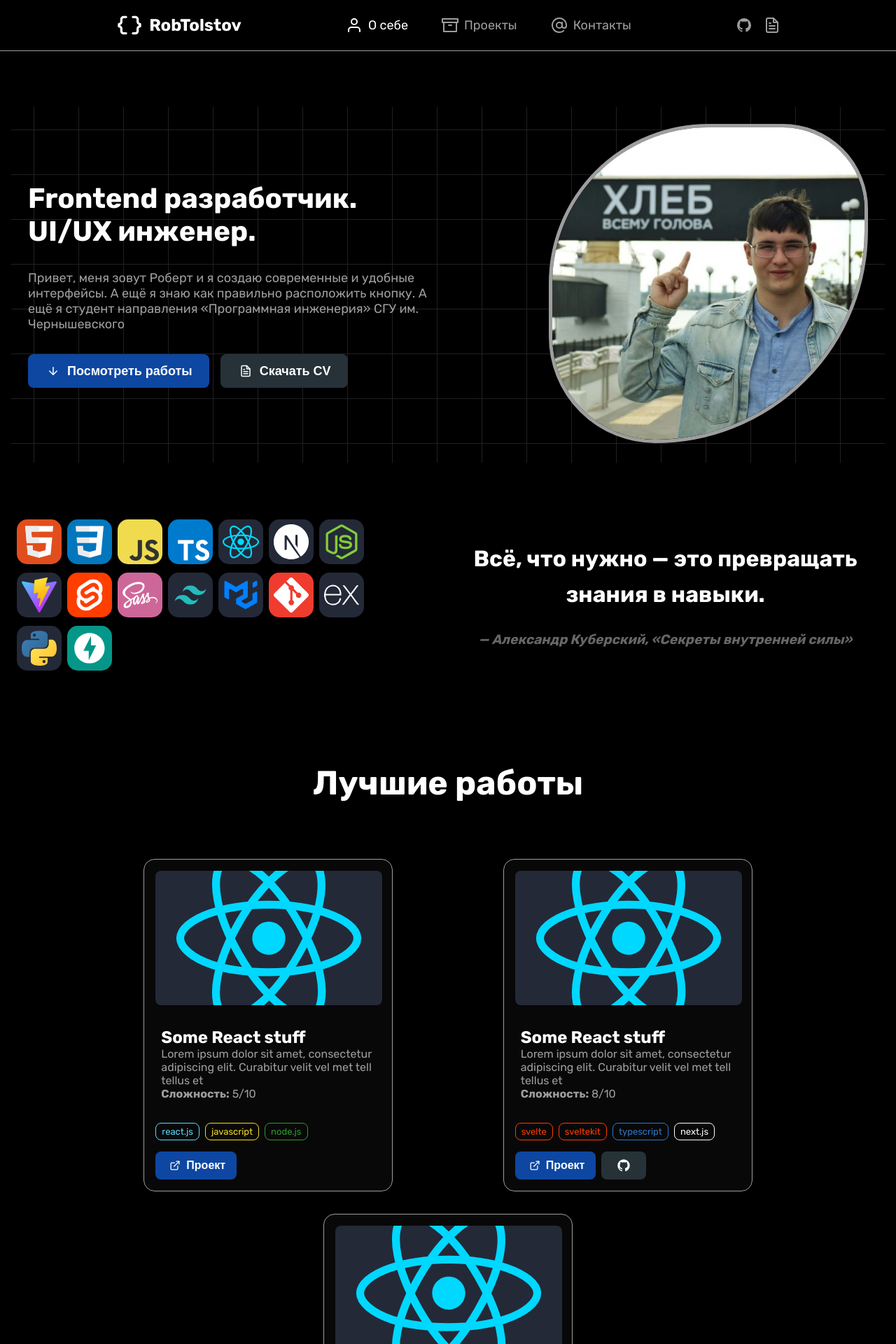
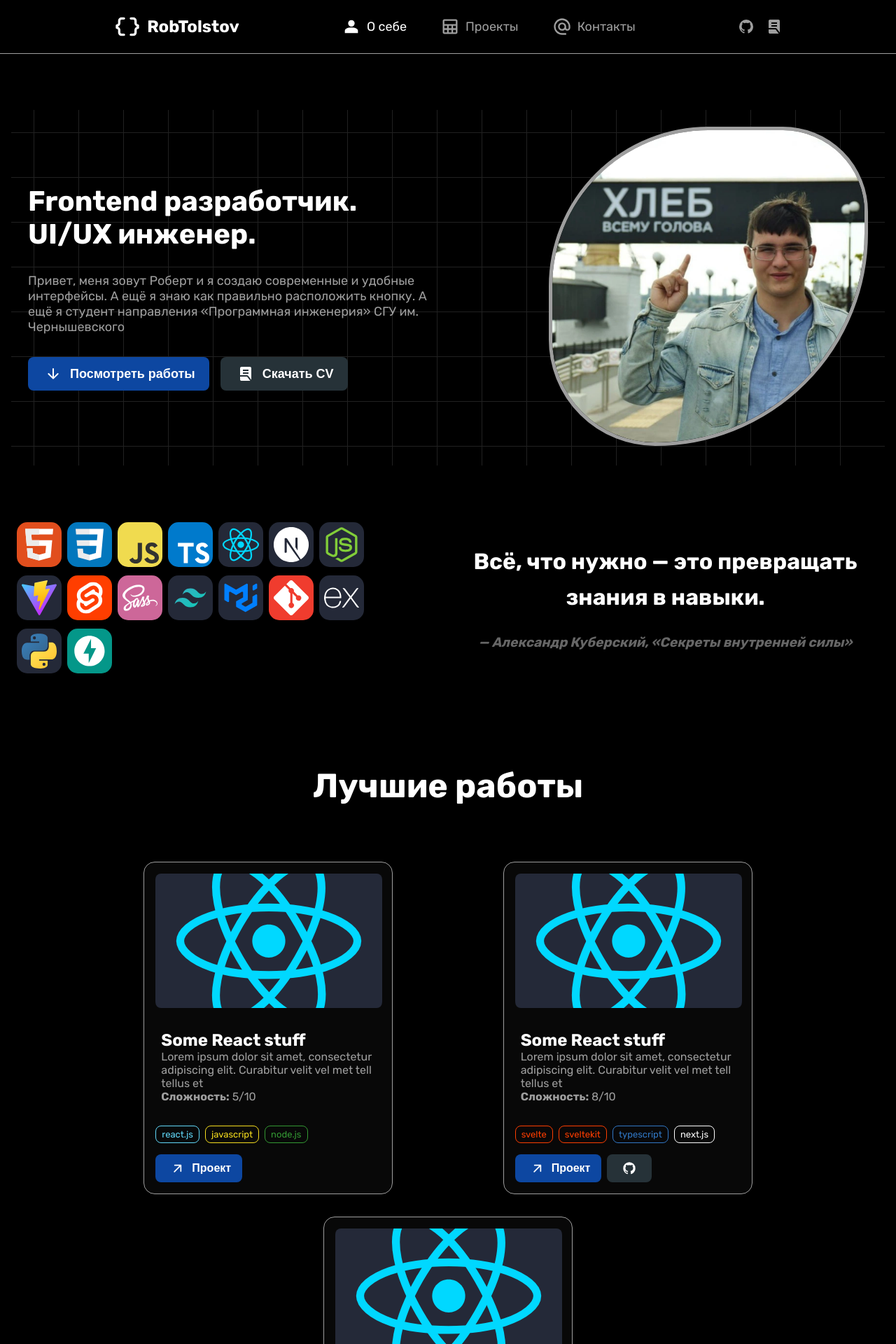
Before and after one commit to jean3102/React-portfolio, a Next.js app: page / in a window 1280 px wide. Shown: the top 1920 px of the page at 70% size. Built offline with nearby package versions, Linux system fonts and the light colour scheme.

Commit message:
Refactor (Icons): Added custom Icon components

```diff
--- a/src/components/Button/Button.module.scss
+++ b/src/components/Button/Button.module.scss
@@ -263,7 +263,7 @@
 
 .small {
     font-size: medium;
-    padding: .5rem 1rem .5rem;
+    padding: .25rem 1rem;
     gap: .25rem;
     margin: 0;
 
@@ -274,7 +274,7 @@
 
 .medium {
     font-size: large;
-    padding: .75rem 1.5rem;
+    padding: .5rem 1.25rem;
     gap: .5rem;
     margin: 0;
 
--- /dev/null
+++ b/src/components/Icons/ArrowDownward.tsx
@@ -0,0 +1,6 @@
+import React from "react"
+import type { SVGProps } from "react"
+
+export function ArrowDownward(props: SVGProps<SVGSVGElement>) {
+	return (<svg xmlns="http://www.w3.org/2000/svg" width="2rem" height="2rem" viewBox="0 0 24 24" {...props}><path fill="currentColor" d="M11 16.175V5q0-.425.288-.712T12 4t.713.288T13 5v11.175l4.9-4.9q.3-.3.7-.288t.7.313q.275.3.287.7t-.287.7l-6.6 6.6q-.15.15-.325.213t-.375.062t-.375-.062t-.325-.213l-6.6-6.6q-.275-.275-.275-.687T4.7 11.3q.3-.3.713-.3t.712.3z"></path></svg>)
+}
--- /dev/null
+++ b/src/components/Icons/ArrowOutward.tsx
@@ -0,0 +1,6 @@
+import React from "react"
+import type { SVGProps } from "react"
+
+export function ArrowOutward(props: SVGProps<SVGSVGElement>) {
+	return (<svg xmlns="http://www.w3.org/2000/svg" width="2rem" height="2rem" viewBox="0 0 24 24" {...props}><path fill="currentColor" d="M6 7c0 .55.45 1 1 1h7.59l-8.88 8.88a.996.996 0 1 0 1.41 1.41L16 9.41V17c0 .55.45 1 1 1s1-.45 1-1V7c0-.55-.45-1-1-1H7c-.55 0-1 .45-1 1"></path></svg>)
+}
--- /dev/null
+++ b/src/components/Icons/CV.tsx
@@ -0,0 +1,6 @@
+import React from "react"
+import type { SVGProps } from "react"
+
+export function CV(props: SVGProps<SVGSVGElement>) {
+	return (<svg xmlns="http://www.w3.org/2000/svg" width="2rem" height="2rem" viewBox="0 0 24 24" {...props}><path fill="currentColor" d="M8 12h8v-2H8zm0-4h8V6H8zm11.95 12.475L15.9 15.2q-.425-.575-1.05-.887T13.5 14H4V4q0-.825.588-1.412T6 2h12q.825 0 1.413.588T20 4v16q0 .125-.012.238t-.038.237M6 22q-.825 0-1.412-.587T4 20v-4h9.5q.25 0 .463.113t.362.312l4.2 5.5q-.125.05-.262.063T18 22z"></path></svg>)
+}
--- /dev/null
+++ b/src/components/Icons/Contacts.tsx
@@ -0,0 +1,6 @@
+import React from "react"
+import type { SVGProps } from "react"
+
+export function Contacts(props: SVGProps<SVGSVGElement>) {
+	return (<svg xmlns="http://www.w3.org/2000/svg" width="1.75rem" height="1.75rem" viewBox="0 0 24 24" {...props}><path fill="currentColor" d="M12 22q-2.075 0-3.9-.788t-3.175-2.137T2.788 15.9T2 12t.788-3.9t2.137-3.175T8.1 2.788T12 2t3.9.788t3.175 2.137T21.213 8.1T22 12v1.45q0 1.475-1.012 2.513T18.5 17q-.875 0-1.65-.375t-1.3-1.075q-.725.725-1.638 1.088T12 17q-2.075 0-3.537-1.463T7 12t1.463-3.537T12 7t3.538 1.463T17 12v1.45q0 .65.425 1.1T18.5 15t1.075-.45t.425-1.1V12q0-3.35-2.325-5.675T12 4T6.325 6.325T4 12t2.325 5.675T12 20h5v2zm0-7q1.25 0 2.125-.875T15 12t-.875-2.125T12 9t-2.125.875T9 12t.875 2.125T12 15"></path></svg>)
+}
--- a/src/components/Icons/Gmail.tsx
+++ b/src/components/Icons/Gmail.tsx
@@ -2,5 +2,5 @@ import React from "react"
 import type { SVGProps } from "react"
 
 export function Gmail(props: SVGProps<SVGSVGElement>) {
-	return (<svg xmlns="http://www.w3.org/2000/svg" width="1.75rem" height="1.75rem" viewBox="0 0 14 14" {...props}><g fill="none" stroke="currentColor" strokeLinecap="round" strokeLinejoin="round"><path d="M1.743 12.003h2.65V3.088l-.812-.52C2.406 1.816.86 2.658.86 4.05v7.074c0 .486.396.88.884.88Z"></path><path d="M.86 4.05v1.176l3.533 2.263l2.65 1.698l2.65-1.698l3.534-2.263V4.049c0-1.392-1.547-2.234-2.723-1.48l-.81.52l-2.651 1.697l-2.65-1.698l-.812-.52C2.406 1.816.86 2.658.86 4.05"></path><path d="M9.693 12.003h2.65a.882.882 0 0 0 .883-.88V4.049c0-1.392-1.546-2.234-2.722-1.48l-.811.52z"></path></g></svg>)
+	return (<svg xmlns="http://www.w3.org/2000/svg" width="2rem" height="2rem" viewBox="0 0 14 14" {...props}><g fill="none" stroke="currentColor" strokeLinecap="round" strokeLinejoin="round"><path d="M1.743 12.003h2.65V3.088l-.812-.52C2.406 1.816.86 2.658.86 4.05v7.074c0 .486.396.88.884.88Z"></path><path d="M.86 4.05v1.176l3.533 2.263l2.65 1.698l2.65-1.698l3.534-2.263V4.049c0-1.392-1.547-2.234-2.723-1.48l-.81.52l-2.651 1.697l-2.65-1.698l-.812-.52C2.406 1.816.86 2.658.86 4.05"></path><path d="M9.693 12.003h2.65a.882.882 0 0 0 .883-.88V4.049c0-1.392-1.546-2.234-2.722-1.48l-.811.52z"></path></g></svg>)
 }
--- /dev/null
+++ b/src/components/Icons/Person.tsx
@@ -0,0 +1,6 @@
+import React from "react"
+import type { SVGProps } from "react"
+
+export function Person(props: SVGProps<SVGSVGElement>) {
+	return (<svg xmlns="http://www.w3.org/2000/svg" width="1.75rem" height="1.75rem" viewBox="0 0 24 24" {...props}><path fill="currentColor" d="M12 12q-1.65 0-2.825-1.175T8 8t1.175-2.825T12 4t2.825 1.175T16 8t-1.175 2.825T12 12m-8 8v-2.8q0-.85.438-1.562T5.6 14.55q1.55-.775 3.15-1.162T12 13t3.25.388t3.15 1.162q.725.375 1.163 1.088T20 17.2V20z"></path></svg>)
+}
--- /dev/null
+++ b/src/components/Icons/Projects.tsx
@@ -0,0 +1,6 @@
+import React from "react"
+import type { SVGProps } from "react"
+
+export function Projects(props: SVGProps<SVGSVGElement>) {
+	return (<svg xmlns="http://www.w3.org/2000/svg" width="1.75rem" height="1.75rem" viewBox="0 0 24 24" {...props}><path fill="currentColor" d="M3 19V5q0-.825.588-1.412T5 3h14q.825 0 1.413.588T21 5v14q0 .825-.587 1.413T19 21H5q-.825 0-1.412-.587T3 19M5 9h14V5H5zm5.325 5h3.35v-3h-3.35zm0 5h3.35v-3h-3.35zM5 14h3.325v-3H5zm10.675 0H19v-3h-3.325zM5 19h3.325v-3H5zm10.675 0H19v-3h-3.325z"></path></svg>)
+}
--- a/src/components/Icons/Telegram.tsx
+++ b/src/components/Icons/Telegram.tsx
@@ -2,5 +2,5 @@ import React from "react"
 import type { SVGProps } from "react"
 
 export function Telegram(props: SVGProps<SVGSVGElement>) {
-	return (<svg xmlns="http://www.w3.org/2000/svg" width="1.5rem" height="1.5rem" viewBox="0 0 24 24" {...props}><g fill="none" fillRule="evenodd"><path d="M24 0v24H0V0zM12.593 23.258l-.011.002l-.071.035l-.02.004l-.014-.004l-.071-.035q-.016-.005-.024.005l-.004.01l-.017.428l.005.02l.01.013l.104.074l.015.004l.012-.004l.104-.074l.012-.016l.004-.017l-.017-.427q-.004-.016-.017-.018m.265-.113l-.013.002l-.185.093l-.01.01l-.003.011l.018.43l.005.012l.008.007l.201.093q.019.005.029-.008l.004-.014l-.034-.614q-.005-.019-.02-.022m-.715.002a.02.02 0 0 0-.027.006l-.006.014l-.034.614q.001.018.017.024l.015-.002l.201-.093l.01-.008l.004-.011l.017-.43l-.003-.012l-.01-.01z"></path><path fill="white" d="M19.777 4.43a1.5 1.5 0 0 1 2.062 1.626l-2.268 13.757c-.22 1.327-1.676 2.088-2.893 1.427c-1.018-.553-2.53-1.405-3.89-2.294c-.68-.445-2.763-1.87-2.507-2.884c.22-.867 3.72-4.125 5.72-6.062c.785-.761.427-1.2-.5-.5c-2.302 1.738-5.998 4.381-7.22 5.125c-1.078.656-1.64.768-2.312.656c-1.226-.204-2.363-.52-3.291-.905c-1.254-.52-1.193-2.244-.001-2.746z"></path></g></svg>)
+	return (<svg xmlns="http://www.w3.org/2000/svg" width="2rem" height="2rem" viewBox="0 0 24 24" {...props}><g fill="none" fillRule="evenodd"><path d="M24 0v24H0V0zM12.593 23.258l-.011.002l-.071.035l-.02.004l-.014-.004l-.071-.035q-.016-.005-.024.005l-.004.01l-.017.428l.005.02l.01.013l.104.074l.015.004l.012-.004l.104-.074l.012-.016l.004-.017l-.017-.427q-.004-.016-.017-.018m.265-.113l-.013.002l-.185.093l-.01.01l-.003.011l.018.43l.005.012l.008.007l.201.093q.019.005.029-.008l.004-.014l-.034-.614q-.005-.019-.02-.022m-.715.002a.02.02 0 0 0-.027.006l-.006.014l-.034.614q.001.018.017.024l.015-.002l.201-.093l.01-.008l.004-.011l.017-.43l-.003-.012l-.01-.01z"></path><path fill="white" d="M19.777 4.43a1.5 1.5 0 0 1 2.062 1.626l-2.268 13.757c-.22 1.327-1.676 2.088-2.893 1.427c-1.018-.553-2.53-1.405-3.89-2.294c-.68-.445-2.763-1.87-2.507-2.884c.22-.867 3.72-4.125 5.72-6.062c.785-.761.427-1.2-.5-.5c-2.302 1.738-5.998 4.381-7.22 5.125c-1.078.656-1.64.768-2.312.656c-1.226-.204-2.363-.52-3.291-.905c-1.254-.52-1.193-2.244-.001-2.746z"></path></g></svg>)
 }
--- a/src/modules/HeroSection/HeroSection.tsx
+++ b/src/modules/HeroSection/HeroSection.tsx
@@ -4,7 +4,8 @@ import Section from "@/modules/Section/Section"
 import style from "./HeroSection.module.scss"
 import Image from "next/image"
 import Button from "@/components/Button/Button"
-import { ArrowDown, FileText } from "react-feather"
+import { ArrowDownward } from "@/components/Icons/ArrowDownward"
+import { CV } from "@/components/Icons/CV"
 import Link from "next/link"
 
 const HeroSection = () => {
@@ -20,10 +21,10 @@ const HeroSection = () => {
           </div>
           <div className={style.callToAction} data-aos="fade-up" data-aos-delay="400">
             <Link href="#проекты">
-              <Button variant="primary" icon={<ArrowDown />}>Посмотреть работы</Button>
+              <Button variant="primary" icon={<ArrowDownward />}>Посмотреть работы</Button>
             </Link>
             <Link href="#" download>
-              <Button variant="secondary" icon={<FileText />}>Скачать CV</Button>
+              <Button variant="secondary" icon={<CV />}>Скачать CV</Button>
             </Link>
           </div>
         </div>
--- a/src/modules/Navbar/Navbar.tsx
+++ b/src/modules/Navbar/Navbar.tsx
@@ -3,24 +3,27 @@ import React, { useState, useEffect } from "react"
 import style from "./Navbar.module.scss"
 import Link from "next/link"
 import Image from "next/image"
-import { Archive, AtSign, FileText, User } from "react-feather"
 import { GitHub } from "@/components/Icons/Github"
+import { CV } from "@/components/Icons/CV"
+import { Person } from "@/components/Icons/Person"
+import { Projects } from "@/components/Icons/Projects"
+import { Contacts } from "@/components/Icons/Contacts"
 
 const routes = [
   {
     label: "О себе",
     href: "#о_себе",
-    icon: <User />
+    icon: <Person />
   },
   {
     label: "Проекты",
     href: "#проекты",
-    icon: <Archive />
+    icon: <Projects />
   },
   {
     label: "Контакты",
     href: "#контакты",
-    icon: <AtSign />
+    icon: <Contacts />
   }
 ]
 
@@ -77,7 +80,7 @@ const Navbar = () => {
           <GitHub />
         </Link>
         <Link href="#" target="_blank" download>
-          <FileText />
+          <CV />
         </Link>
       </div>
       <button className={`${style.burger} ${navToggle ? style.active : ""}`} onClick={() => {setNavToggle(prev => !prev)}}>
--- a/src/modules/ProjectsSection/ProjectsSection.tsx
+++ b/src/modules/ProjectsSection/ProjectsSection.tsx
@@ -5,7 +5,7 @@ import style from "./ProjectsSection.module.scss"
 import { projectsList } from "@/utils/projects"
 import Card from "@/components/Card/Card"
 import Button from "@/components/Button/Button"
-import { ExternalLink } from "react-feather"
+import { ArrowOutward } from "@/components/Icons/ArrowOutward"
 import { GitHub } from "@/components/Icons/Github"
 
 interface Project {
@@ -28,10 +28,10 @@ const CardControls = ({ project }: CardControlsProps) => {
   return (
     <div className={style.controls}>
       {project.link ? <a href={project.link} rel="noopener norefferer" target="_blank">
-                        <Button variant="primary" size="small" icon={<ExternalLink />}>Проект</Button>
+                        <Button variant="primary" size="small" icon={<ArrowOutward />}>Проект</Button>
                       </a> : ""}
       {project.github ? <a href={project.github} rel="noopener norefferer" target="_blank">
-        <Button variant="secondary" size="small" icon={<GitHub />} style={{padding: ".25rem 1rem"}}>{showGithub && "Репозиторий"}</Button>
+        <Button variant="secondary" size="small" icon={<GitHub />}>{showGithub && "Репозиторий"}</Button>
       </a> : ""}
     </div>
   )
```
